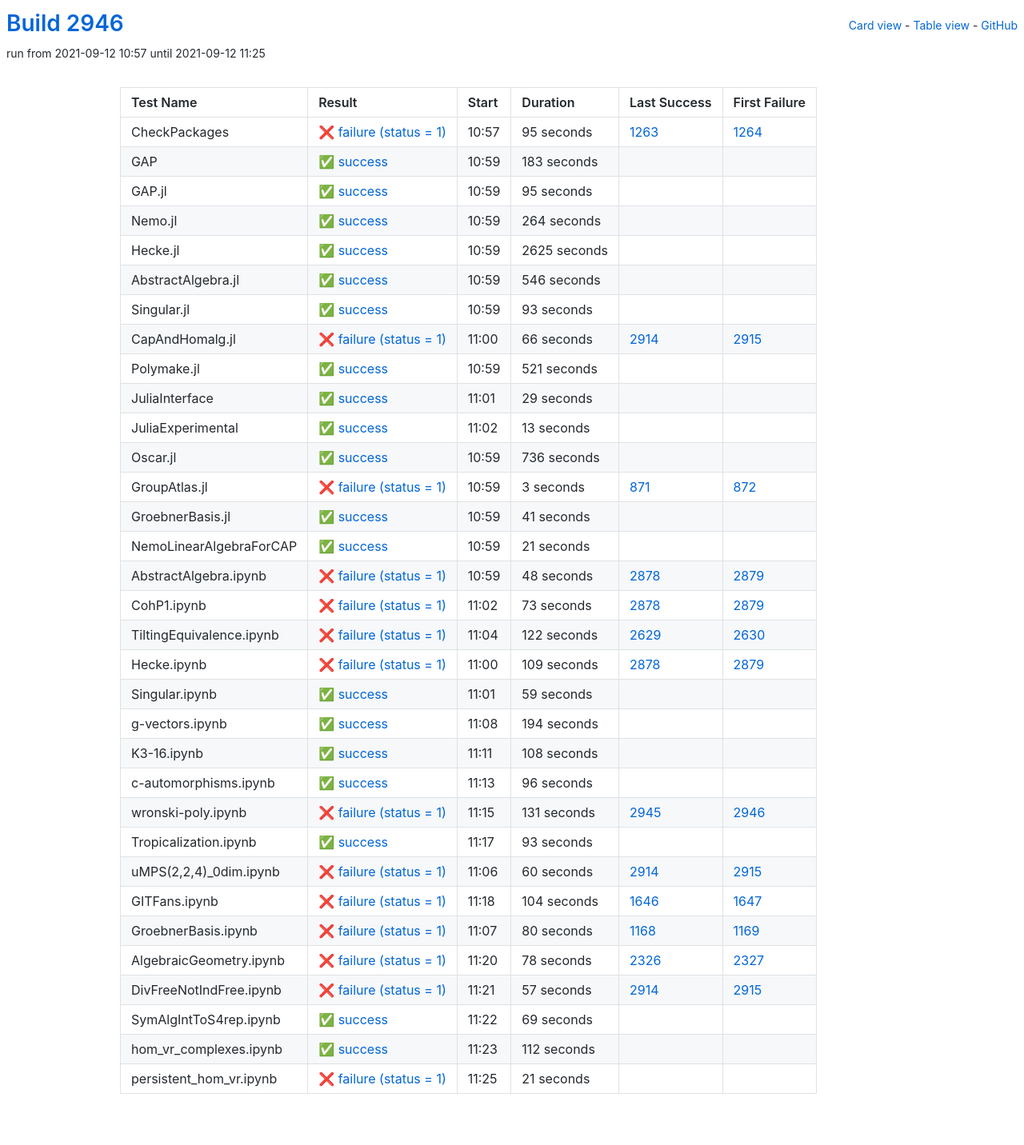
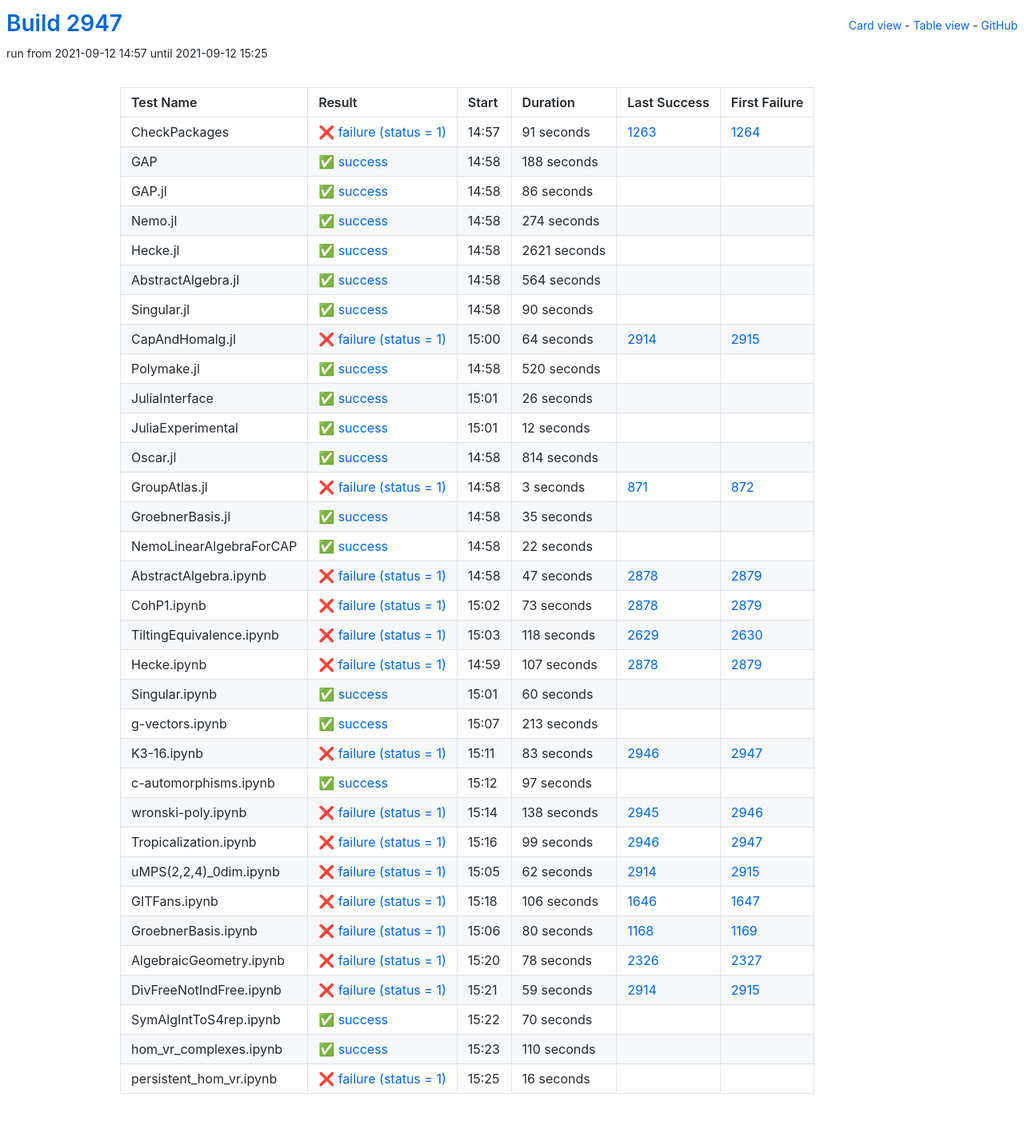
Before and after one commit to oscar-system/oscar-ci-status-stable, a Jekyll site: the page built from table.html, in a window 1280 px wide. Shown: the whole page at 80% size. Built offline with Jekyll 4.4.1, drawn with Linux system fonts in a browser that asks for light colours.

Commit message:
Build #2947

```diff
--- a/_data/ci.yml
+++ b/_data/ci.yml
@@ -1,6 +1,6 @@
 ---
-build: 2946
-build_url: https://oscarci.mathematik.uni-kl.de/job/oscar-stable/2946/
+build: 2947
+build_url: https://oscarci.mathematik.uni-kl.de/job/oscar-stable/2947/
 job: oscar-stable
 organization: oscar-system
 repo: oscar-ci-status-stable
@@ -8,152 +8,152 @@ repourl: https://github.com/oscar-system/oscar-ci-status-stable
 tests:
 - name: CheckPackages
   id: checkpackages
-  log: https://oscarci.mathematik.uni-kl.de/job/oscar-stable/2946/artifact/logs/build-2946/CheckPackages.log
-  start: 2021-09-12 10:57
+  log: https://oscarci.mathematik.uni-kl.de/job/oscar-stable/2947/artifact/logs/build-2947/CheckPackages.log
+  start: 2021-09-12 14:57
   success: false
   exitcode: 1
   status: failure
-  duration: 95
+  duration: 91
   last_success: 1263
   last_success_url: https://oscarci.mathematik.uni-kl.de/job/oscar-stable/1263/
   first_failure: 1264
   first_failure_url: https://oscarci.mathematik.uni-kl.de/job/oscar-stable/1264/
 - name: GAP
   id: gap
-  log: https://oscarci.mathematik.uni-kl.de/job/oscar-stable/2946/artifact/logs/build-2946/GAP.log
-  start: 2021-09-12 10:59
+  log: https://oscarci.mathematik.uni-kl.de/job/oscar-stable/2947/artifact/logs/build-2947/GAP.log
+  start: 2021-09-12 14:58
   success: true
   exitcode: 0
   status: success
-  duration: 183
+  duration: 188
   last_success: false
   last_success_url:
   first_failure: false
   first_failure_url:
 - name: GAP.jl
   id: gap-jl
-  log: https://oscarci.mathematik.uni-kl.de/job/oscar-stable/2946/artifact/logs/build-2946/GAP.jl.log
-  start: 2021-09-12 10:59
+  log: https://oscarci.mathematik.uni-kl.de/job/oscar-stable/2947/artifact/logs/build-2947/GAP.jl.log
+  start: 2021-09-12 14:58
   success: true
   exitcode: 0
   status: success
-  duration: 95
+  duration: 86
   last_success: false
   last_success_url:
   first_failure: false
   first_failure_url:
 - name: Nemo.jl
   id: nemo-jl
-  log: https://oscarci.mathematik.uni-kl.de/job/oscar-stable/2946/artifact/logs/build-2946/Nemo.jl.log
-  start: 2021-09-12 10:59
+  log: https://oscarci.mathematik.uni-kl.de/job/oscar-stable/2947/artifact/logs/build-2947/Nemo.jl.log
+  start: 2021-09-12 14:58
   success: true
   exitcode: 0
   status: success
-  duration: 264
+  duration: 274
   last_success: false
   last_success_url:
   first_failure: false
   first_failure_url:
 - name: Hecke.jl
   id: hecke-jl
-  log: https://oscarci.mathematik.uni-kl.de/job/oscar-stable/2946/artifact/logs/build-2946/Hecke.jl.log
-  start: 2021-09-12 10:59
+  log: https://oscarci.mathematik.uni-kl.de/job/oscar-stable/2947/artifact/logs/build-2947/Hecke.jl.log
+  start: 2021-09-12 14:58
   success: true
   exitcode: 0
   status: success
-  duration: 2625
+  duration: 2621
   last_success: false
   last_success_url:
   first_failure: false
   first_failure_url:
 - name: AbstractAlgebra.jl
   id: abstractalgebra-jl
-  log: https://oscarci.mathematik.uni-kl.de/job/oscar-stable/2946/artifact/logs/build-2946/AbstractAlgebra.jl.log
-  start: 2021-09-12 10:59
+  log: https://oscarci.mathematik.uni-kl.de/job/oscar-stable/2947/artifact/logs/build-2947/AbstractAlgebra.jl.log
+  start: 2021-09-12 14:58
   success: true
   exitcode: 0
   status: success
-  duration: 546
+  duration: 564
   last_success: false
   last_success_url:
   first_failure: false
   first_failure_url:
 - name: Singular.jl
   id: singular-jl
-  log: https://oscarci.mathematik.uni-kl.de/job/oscar-stable/2946/artifact/logs/build-2946/Singular.jl.log
-  start: 2021-09-12 10:59
+  log: https://oscarci.mathematik.uni-kl.de/job/oscar-stable/2947/artifact/logs/build-2947/Singular.jl.log
+  start: 2021-09-12 14:58
   success: true
   exitcode: 0
   status: success
-  duration: 93
+  duration: 90
   last_success: false
   last_success_url:
   first_failure: false
   first_failure_url:
 - name: CapAndHomalg.jl
   id: capandhomalg-jl
-  log: https://oscarci.mathematik.uni-kl.de/job/oscar-stable/2946/artifact/logs/build-2946/CapAndHomalg.jl.log
-  start: 2021-09-12 11:00
+  log: https://oscarci.mathematik.uni-kl.de/job/oscar-stable/2947/artifact/logs/build-2947/CapAndHomalg.jl.log
+  start: 2021-09-12 15:00
   success: false
   exitcode: 1
   status: failure
-  duration: 66
+  duration: 64
   last_success: 2914
   last_success_url: https://oscarci.mathematik.uni-kl.de/job/oscar-stable/2914/
   first_failure: 2915
   first_failure_url: https://oscarci.mathematik.uni-kl.de/job/oscar-stable/2915/
 - name: Polymake.jl
   id: polymake-jl
-  log: https://oscarci.mathematik.uni-kl.de/job/oscar-stable/2946/artifact/logs/build-2946/Polymake.jl.log
-  start: 2021-09-12 10:59
+  log: https://oscarci.mathematik.uni-kl.de/job/oscar-stable/2947/artifact/logs/build-2947/Polymake.jl.log
+  start: 2021-09-12 14:58
   success: true
   exitcode: 0
   status: success
-  duration: 521
+  duration: 520
   last_success: false
   last_success_url:
   first_failure: false
   first_failure_url:
 - name: JuliaInterface
   id: juliainterface
-  log: https://oscarci.mathematik.uni-kl.de/job/oscar-stable/2946/artifact/logs/build-2946/JuliaInterface.log
-  start: 2021-09-12 11:01
+  log: https://oscarci.mathematik.uni-kl.de/job/oscar-stable/2947/artifact/logs/build-2947/JuliaInterface.log
+  start: 2021-09-12 15:01
   success: true
   exitcode: 0
   status: success
-  duration: 29
+  duration: 26
   last_success: false
   last_success_url:
   first_failure: false
   first_failure_url:
 - name: JuliaExperimental
   id: juliaexperimental
-  log: https://oscarci.mathematik.uni-kl.de/job/oscar-stable/2946/artifact/logs/build-2946/JuliaExperimental.log
-  start: 2021-09-12 11:02
+  log: https://oscarci.mathematik.uni-kl.de/job/oscar-stable/2947/artifact/logs/build-2947/JuliaExperimental.log
+  start: 2021-09-12 15:01
   success: true
   exitcode: 0
   status: success
-  duration: 13
+  duration: 12
   last_success: false
   last_success_url:
   first_failure: false
   first_failure_url:
 - name: Oscar.jl
   id: oscar-jl
-  log: https://oscarci.mathematik.uni-kl.de/job/oscar-stable/2946/artifact/logs/build-2946/Oscar.jl.log
-  start: 2021-09-12 10:59
+  log: https://oscarci.mathematik.uni-kl.de/job/oscar-stable/2947/artifact/logs/build-2947/Oscar.jl.log
+  start: 2021-09-12 14:58
   success: true
   exitcode: 0
   status: success
-  duration: 736
+  duration: 814
   last_success: false
   last_success_url:
   first_failure: false
   first_failure_url:
 - name: GroupAtlas.jl
   id: groupatlas-jl
-  log: https://oscarci.mathematik.uni-kl.de/job/oscar-stable/2946/artifact/logs/build-2946/GroupAtlas.jl.log
-  start: 2021-09-12 10:59
+  log: https://oscarci.mathematik.uni-kl.de/job/oscar-stable/2947/artifact/logs/build-2947/GroupAtlas.jl.log
+  start: 2021-09-12 14:58
   success: false
   exitcode: 1
   status: failure
@@ -164,44 +164,44 @@ tests:
   first_failure_url: https://oscarci.mathematik.uni-kl.de/job/oscar-stable/872/
 - name: GroebnerBasis.jl
   id: groebnerbasis-jl
-  log: https://oscarci.mathematik.uni-kl.de/job/oscar-stable/2946/artifact/logs/build-2946/GroebnerBasis.jl.log
-  start: 2021-09-12 10:59
+  log: https://oscarci.mathematik.uni-kl.de/job/oscar-stable/2947/artifact/logs/build-2947/GroebnerBasis.jl.log
+  start: 2021-09-12 14:58
   success: true
   exitcode: 0
   status: success
-  duration: 41
+  duration: 35
   last_success: false
   last_success_url:
   first_failure: false
   first_failure_url:
 - name: NemoLinearAlgebraForCAP
   id: nemolinearalgebraforcap
-  log: https://oscarci.mathematik.uni-kl.de/job/oscar-stable/2946/artifact/logs/build-2946/NemoLinearAlgebraForCAP.log
-  start: 2021-09-12 10:59
+  log: https://oscarci.mathematik.uni-kl.de/job/oscar-stable/2947/artifact/logs/build-2947/NemoLinearAlgebraForCAP.log
+  start: 2021-09-12 14:58
   success: true
   exitcode: 0
   status: success
-  duration: 21
+  duration: 22
   last_success: false
   last_success_url:
   first_failure: false
   first_failure_url:
 - name: AbstractAlgebra.ipynb
   id: abstractalgebra-ipynb
-  log: https://oscarci.mathematik.uni-kl.de/job/oscar-stable/2946/artifact/logs/build-2946/AbstractAlgebra.ipynb.log
-  start: 2021-09-12 10:59
+  log: https://oscarci.mathematik.uni-kl.de/job/oscar-stable/2947/artifact/logs/build-2947/AbstractAlgebra.ipynb.log
+  start: 2021-09-12 14:58
   success: false
   exitcode: 1
   status: failure
-  duration: 48
+  duration: 47
   last_success: 2878
   last_success_url: https://oscarci.mathematik.uni-kl.de/job/oscar-stable/2878/
   first_failure: 2879
   first_failure_url: https://oscarci.mathematik.uni-kl.de/job/oscar-stable/2879/
 - name: CohP1.ipynb
   id: cohp1-ipynb
-  log: https://oscarci.mathematik.uni-kl.de/job/oscar-stable/2946/artifact/logs/build-2946/CohP1.ipynb.log
-  start: 2021-09-12 11:02
+  log: https://oscarci.mathematik.uni-kl.de/job/oscar-stable/2947/artifact/logs/build-2947/CohP1.ipynb.log
+  start: 2021-09-12 15:02
   success: false
   exitcode: 1
   status: failure
@@ -212,128 +212,128 @@ tests:
   first_failure_url: https://oscarci.mathematik.uni-kl.de/job/oscar-stable/2879/
 - name: TiltingEquivalence.ipynb
   id: tiltingequivalence-ipynb
-  log: https://oscarci.mathematik.uni-kl.de/job/oscar-stable/2946/artifact/logs/build-2946/TiltingEquivalence.ipynb.log
-  start: 2021-09-12 11:04
+  log: https://oscarci.mathematik.uni-kl.de/job/oscar-stable/2947/artifact/logs/build-2947/TiltingEquivalence.ipynb.log
+  start: 2021-09-12 15:03
   success: false
   exitcode: 1
   status: failure
-  duration: 122
+  duration: 118
   last_success: 2629
   last_success_url: https://oscarci.mathematik.uni-kl.de/job/oscar-stable/2629/
   first_failure: 2630
   first_failure_url: https://oscarci.mathematik.uni-kl.de/job/oscar-stable/2630/
 - name: Hecke.ipynb
   id: hecke-ipynb
-  log: https://oscarci.mathematik.uni-kl.de/job/oscar-stable/2946/artifact/logs/build-2946/Hecke.ipynb.log
-  start: 2021-09-12 11:00
+  log: https://oscarci.mathematik.uni-kl.de/job/oscar-stable/2947/artifact/logs/build-2947/Hecke.ipynb.log
+  start: 2021-09-12 14:59
   success: false
   exitcode: 1
   status: failure
-  duration: 109
+  duration: 107
   last_success: 2878
   last_success_url: https://oscarci.mathematik.uni-kl.de/job/oscar-stable/2878/
   first_failure: 2879
   first_failure_url: https://oscarci.mathematik.uni-kl.de/job/oscar-stable/2879/
 - name: Singular.ipynb
   id: singular-ipynb
-  log: https://oscarci.mathematik.uni-kl.de/job/oscar-stable/2946/artifact/logs/build-2946/Singular.ipynb.log
-  start: 2021-09-12 11:01
+  log: https://oscarci.mathematik.uni-kl.de/job/oscar-stable/2947/artifact/logs/build-2947/Singular.ipynb.log
+  start: 2021-09-12 15:01
   success: true
   exitcode: 0
   status: success
-  duration: 59
+  duration: 60
   last_success: false
   last_success_url:
   first_failure: false
   first_failure_url:
 - name: g-vectors.ipynb
   id: g-vectors-ipynb
-  log: https://oscarci.mathematik.uni-kl.de/job/oscar-stable/2946/artifact/logs/build-2946/g-vectors.ipynb.log
-  start: 2021-09-12 11:08
+  log: https://oscarci.mathematik.uni-kl.de/job/oscar-stable/2947/artifact/logs/build-2947/g-vectors.ipynb.log
+  start: 2021-09-12 15:07
   success: true
   exitcode: 0
   status: success
-  duration: 194
+  duration: 213
   last_success: false
   last_success_url:
   first_failure: false
   first_failure_url:
 - name: K3-16.ipynb
   id: k3-16-ipynb
-  log: https://oscarci.mathematik.uni-kl.de/job/oscar-stable/2946/artifact/logs/build-2946/K3-16.ipynb.log
-  start: 2021-09-12 11:11
+  log: https://oscarci.mathematik.uni-kl.de/job/oscar-stable/2947/artifact/logs/build-2947/K3-16.ipynb.log
+  start: 2021-09-12 15:11
+  success: false
+  exitcode: 1
+  status: failure
+  duration: 83
+  last_success: 2946
+  last_success_url: https://oscarci.mathematik.uni-kl.de/job/oscar-stable/2946/
+  first_failure: 2947
+  first_failure_url: https://oscarci.mathematik.uni-kl.de/job/oscar-stable/2947/
+- name: c-automorphisms.ipynb
+  id: c-automorphisms-ipynb
+  log: https://oscarci.mathematik.uni-kl.de/job/oscar-stable/2947/artifact/logs/build-2947/c-automorphisms.ipynb.log
+  start: 2021-09-12 15:12
   success: true
   exitcode: 0
   status: success
-  duration: 108
-  last_success: false
-  last_success_url:
-  first_failure: false
-  first_failure_url:
-- name: c-automorphisms.ipynb
-  id: c-automorphisms-ipynb
-  log: https://oscarci.mathematik.uni-kl.de/job/oscar-stable/2946/artifact/logs/build-2946/c-automorphisms.ipynb.log
-  start: 2021-09-12 11:13
-  success: true
-  exitcode: 0
-  status: success
-  duration: 96
+  duration: 97
   last_success: false
   last_success_url:
   first_failure: false
   first_failure_url:
 - name: wronski-poly.ipynb
   id: wronski-poly-ipynb
-  log: https://oscarci.mathematik.uni-kl.de/job/oscar-stable/2946/artifact/logs/build-2946/wronski-poly.ipynb.log
-  start: 2021-09-12 11:15
+  log: https://oscarci.mathematik.uni-kl.de/job/oscar-stable/2947/artifact/logs/build-2947/wronski-poly.ipynb.log
+  start: 2021-09-12 15:14
   success: false
   exitcode: 1
   status: failure
-  duration: 131
+  duration: 138
   last_success: 2945
   last_success_url: https://oscarci.mathematik.uni-kl.de/job/oscar-stable/2945/
   first_failure: 2946
   first_failure_url: https://oscarci.mathematik.uni-kl.de/job/oscar-stable/2946/
 - name: Tropicalization.ipynb
   id: tropicalization-ipynb
-  log: https://oscarci.mathematik.uni-kl.de/job/oscar-stable/2946/artifact/logs/build-2946/Tropicalization.ipynb.log
-  start: 2021-09-12 11:17
-  success: true
-  exitcode: 0
-  status: success
-  duration: 93
-  last_success: false
-  last_success_url:
-  first_failure: false
-  first_failure_url:
-- name: uMPS(2,2,4)_0dim.ipynb
-  id: umps-2-2-4-0dim-ipynb
-  log: https://oscarci.mathematik.uni-kl.de/job/oscar-stable/2946/artifact/logs/build-2946/uMPS-2-2-4-_0dim.ipynb.log
-  start: 2021-09-12 11:06
+  log: https://oscarci.mathematik.uni-kl.de/job/oscar-stable/2947/artifact/logs/build-2947/Tropicalization.ipynb.log
+  start: 2021-09-12 15:16
   success: false
   exitcode: 1
   status: failure
-  duration: 60
+  duration: 99
+  last_success: 2946
+  last_success_url: https://oscarci.mathematik.uni-kl.de/job/oscar-stable/2946/
+  first_failure: 2947
+  first_failure_url: https://oscarci.mathematik.uni-kl.de/job/oscar-stable/2947/
+- name: uMPS(2,2,4)_0dim.ipynb
+  id: umps-2-2-4-0dim-ipynb
+  log: https://oscarci.mathematik.uni-kl.de/job/oscar-stable/2947/artifact/logs/build-2947/uMPS-2-2-4-_0dim.ipynb.log
+  start: 2021-09-12 15:05
+  success: false
+  exitcode: 1
+  status: failure
+  duration: 62
   last_success: 2914
   last_success_url: https://oscarci.mathematik.uni-kl.de/job/oscar-stable/2914/
   first_failure: 2915
   first_failure_url: https://oscarci.mathematik.uni-kl.de/job/oscar-stable/2915/
 - name: GITFans.ipynb
   id: gitfans-ipynb
-  log: https://oscarci.mathematik.uni-kl.de/job/oscar-stable/2946/artifact/logs/build-2946/GITFans.ipynb.log
-  start: 2021-09-12 11:18
+  log: https://oscarci.mathematik.uni-kl.de/job/oscar-stable/2947/artifact/logs/build-2947/GITFans.ipynb.log
+  start: 2021-09-12 15:18
   success: false
   exitcode: 1
   status: failure
-  duration: 104
+  duration: 106
   last_success: 1646
   last_success_url: https://oscarci.mathematik.uni-kl.de/job/oscar-stable/1646/
   first_failure: 1647
   first_failure_url: https://oscarci.mathematik.uni-kl.de/job/oscar-stable/1647/
 - name: GroebnerBasis.ipynb
   id: groebnerbasis-ipynb
-  log: https://oscarci.mathematik.uni-kl.de/job/oscar-stable/2946/artifact/logs/build-2946/GroebnerBasis.ipynb.log
-  start: 2021-09-12 11:07
+  log: https://oscarci.mathematik.uni-kl.de/job/oscar-stable/2947/artifact/logs/build-2947/GroebnerBasis.ipynb.log
+  start: 2021-09-12 15:06
   success: false
   exitcode: 1
   status: failure
@@ -344,8 +344,8 @@ tests:
   first_failure_url: https://oscarci.mathematik.uni-kl.de/job/oscar-stable/1169/
 - name: AlgebraicGeometry.ipynb
   id: algebraicgeometry-ipynb
-  log: https://oscarci.mathematik.uni-kl.de/job/oscar-stable/2946/artifact/logs/build-2946/AlgebraicGeometry.ipynb.log
-  start: 2021-09-12 11:20
+  log: https://oscarci.mathematik.uni-kl.de/job/oscar-stable/2947/artifact/logs/build-2947/AlgebraicGeometry.ipynb.log
+  start: 2021-09-12 15:20
   success: false
   exitcode: 1
   status: failure
@@ -356,48 +356,48 @@ tests:
   first_failure_url: https://oscarci.mathematik.uni-kl.de/job/oscar-stable/2327/
 - name: DivFreeNotIndFree.ipynb
   id: divfreenotindfree-ipynb
-  log: https://oscarci.mathematik.uni-kl.de/job/oscar-stable/2946/artifact/logs/build-2946/DivFreeNotIndFree.ipynb.log
-  start: 2021-09-12 11:21
+  log: https://oscarci.mathematik.uni-kl.de/job/oscar-stable/2947/artifact/logs/build-2947/DivFreeNotIndFree.ipynb.log
+  start: 2021-09-12 15:21
   success: false
   exitcode: 1
   status: failure
-  duration: 57
+  duration: 59
   last_success: 2914
   last_success_url: https://oscarci.mathematik.uni-kl.de/job/oscar-stable/2914/
   first_failure: 2915
   first_failure_url: https://oscarci.mathematik.uni-kl.de/job/oscar-stable/2915/
 - name: SymAlgIntToS4rep.ipynb
   id: symalginttos4rep-ipynb
-  log: https://oscarci.mathematik.uni-kl.de/job/oscar-stable/2946/artifact/logs/build-2946/SymAlgIntToS4rep.ipynb.log
-  start: 2021-09-12 11:22
+  log: https://oscarci.mathematik.uni-kl.de/job/oscar-stable/2947/artifact/logs/build-2947/SymAlgIntToS4rep.ipynb.log
+  start: 2021-09-12 15:22
   success: true
   exitcode: 0
   status: success
-  duration: 69
+  duration: 70
   last_success: false
   last_success_url:
   first_failure: false
   first_failure_url:
 - name: hom_vr_complexes.ipynb
   id: hom-vr-complexes-ipynb
-  log: https://oscarci.mathematik.uni-kl.de/job/oscar-stable/2946/artifact/logs/build-2946/hom_vr_complexes.ipynb.log
-  start: 2021-09-12 11:23
+  log: https://oscarci.mathematik.uni-kl.de/job/oscar-stable/2947/artifact/logs/build-2947/hom_vr_complexes.ipynb.log
+  start: 2021-09-12 15:23
   success: true
   exitcode: 0
   status: success
-  duration: 112
+  duration: 110
   last_success: false
   last_success_url:
   first_failure: false
   first_failure_url:
 - name: persistent_hom_vr.ipynb
   id: persistent-hom-vr-ipynb
-  log: https://oscarci.mathematik.uni-kl.de/job/oscar-stable/2946/artifact/logs/build-2946/persistent_hom_vr.ipynb.log
-  start: 2021-09-12 11:25
+  log: https://oscarci.mathematik.uni-kl.de/job/oscar-stable/2947/artifact/logs/build-2947/persistent_hom_vr.ipynb.log
+  start: 2021-09-12 15:25
   success: false
   exitcode: 1
   status: failure
-  duration: 21
+  duration: 16
   last_success: false
   last_success_url:
   first_failure: false
```
Also changed, not shown: README.md.
